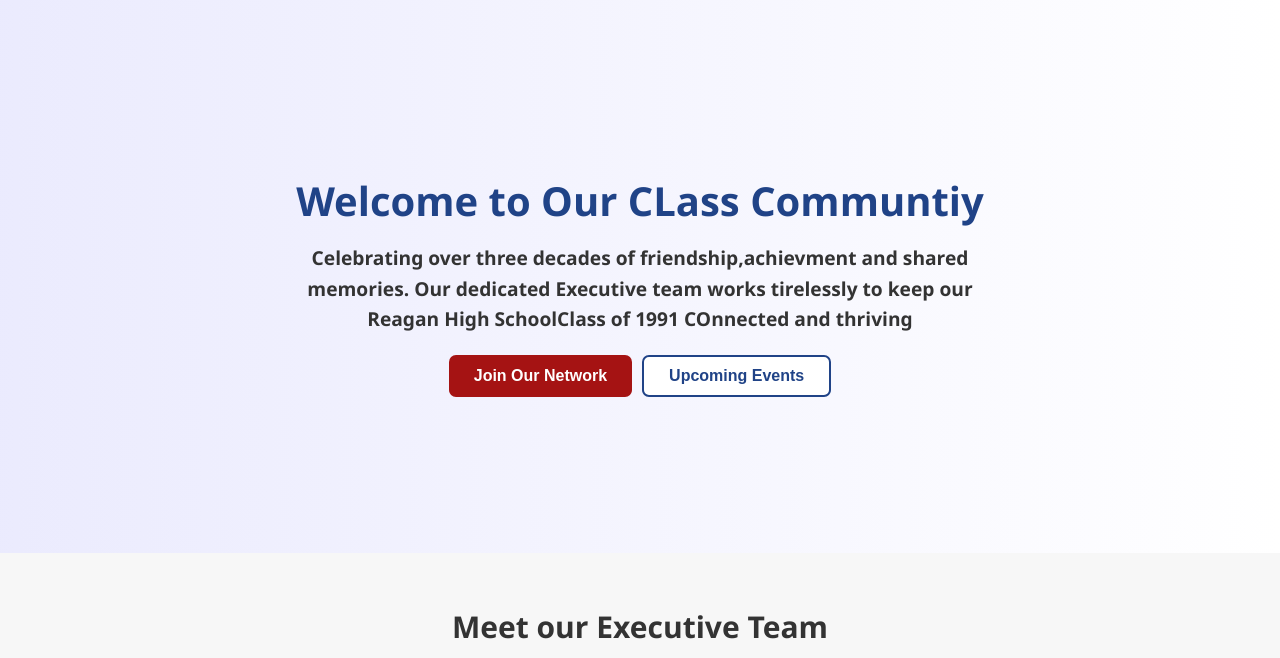
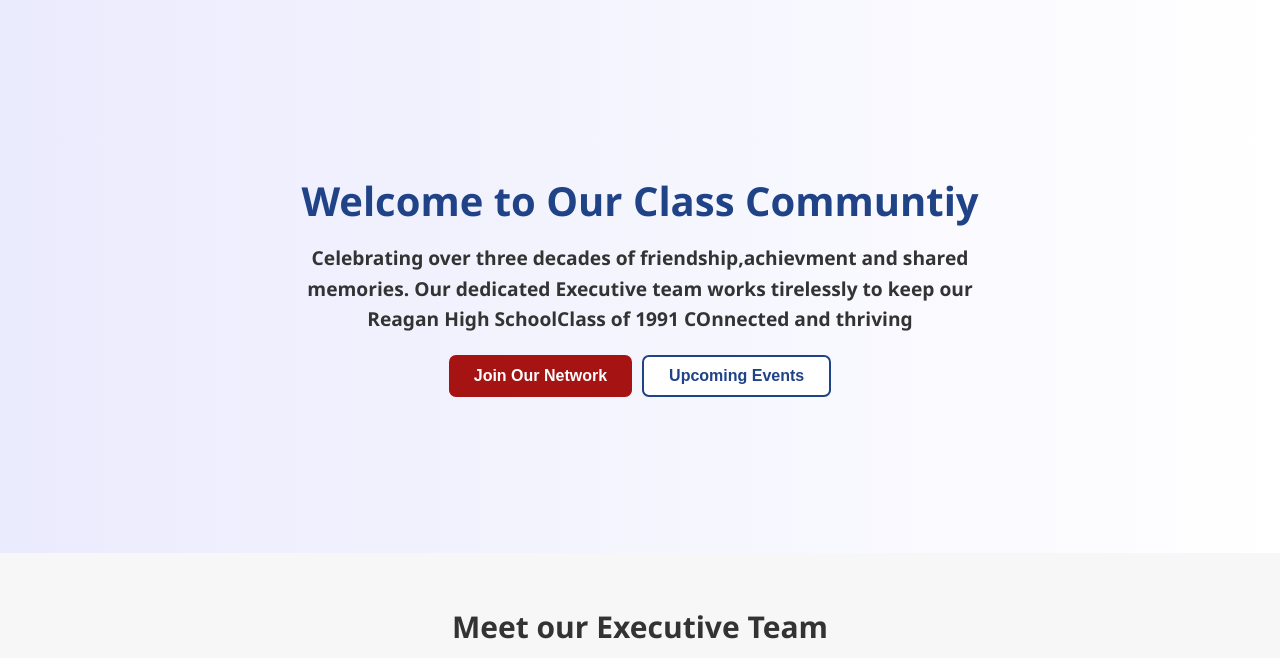
Before and after one commit to dcx2024/roga91, a plain HTML site: page roga91/index.html in a window 1280 px wide. Shown: the part 117-775 px from the top of the page. Drawn offline with Linux system fonts and the light colour scheme.

Commit message:
Update index.html

```diff
--- a/roga91/index.html
+++ b/roga91/index.html
@@ -25,7 +25,7 @@
 
     <section class="hero">
         <div class="text">
-        <h1>Welcome to Our CLass Communtiy</h1>
+        <h1>Welcome to Our Class Communtiy</h1>
         <h2>Celebrating over three decades of friendship,achievment and shared memories.
             Our dedicated Executive team works tirelessly to keep our Reagan High SchoolClass of 1991 COnnected and thriving
         </h2>
```
